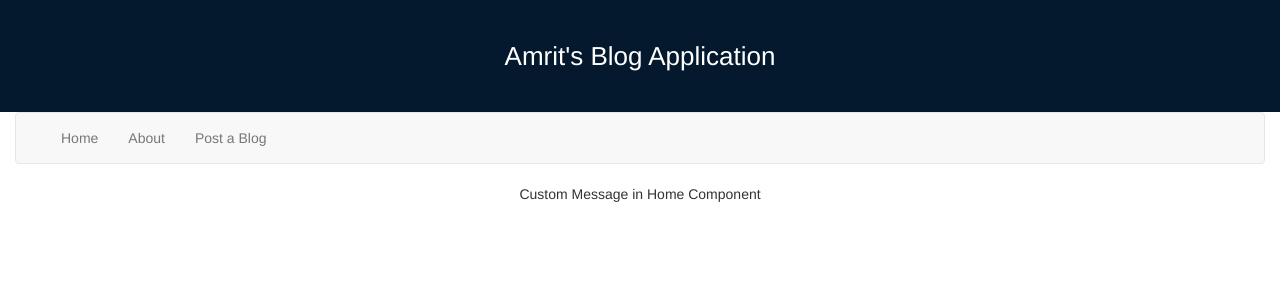
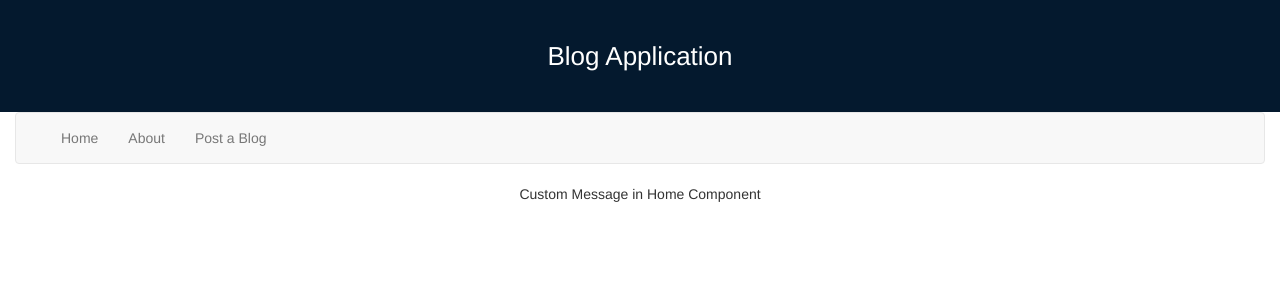
Before and after one commit to amritsohal92/angular-blog, an Angular app: page /home in a window 1280 px wide. Shown: the top 300 px of the page. Built offline with nearby package versions, Linux system fonts and the light colour scheme.

Commit message:
angular-blog-commit-2

```diff
--- a/src/app/app.component.html
+++ b/src/app/app.component.html
@@ -3,7 +3,7 @@
   <div class="container-fluid">
     <div class="row header">
       <div class="col-md-12">
-        <a style="color: rgb(255, 255, 255);">Amrit's Blog Application</a>
+        <a style="color: rgb(255, 255, 255);">Blog Application</a>
       </div>
     </div>
     <nav class="navbar navbar-default">
```
